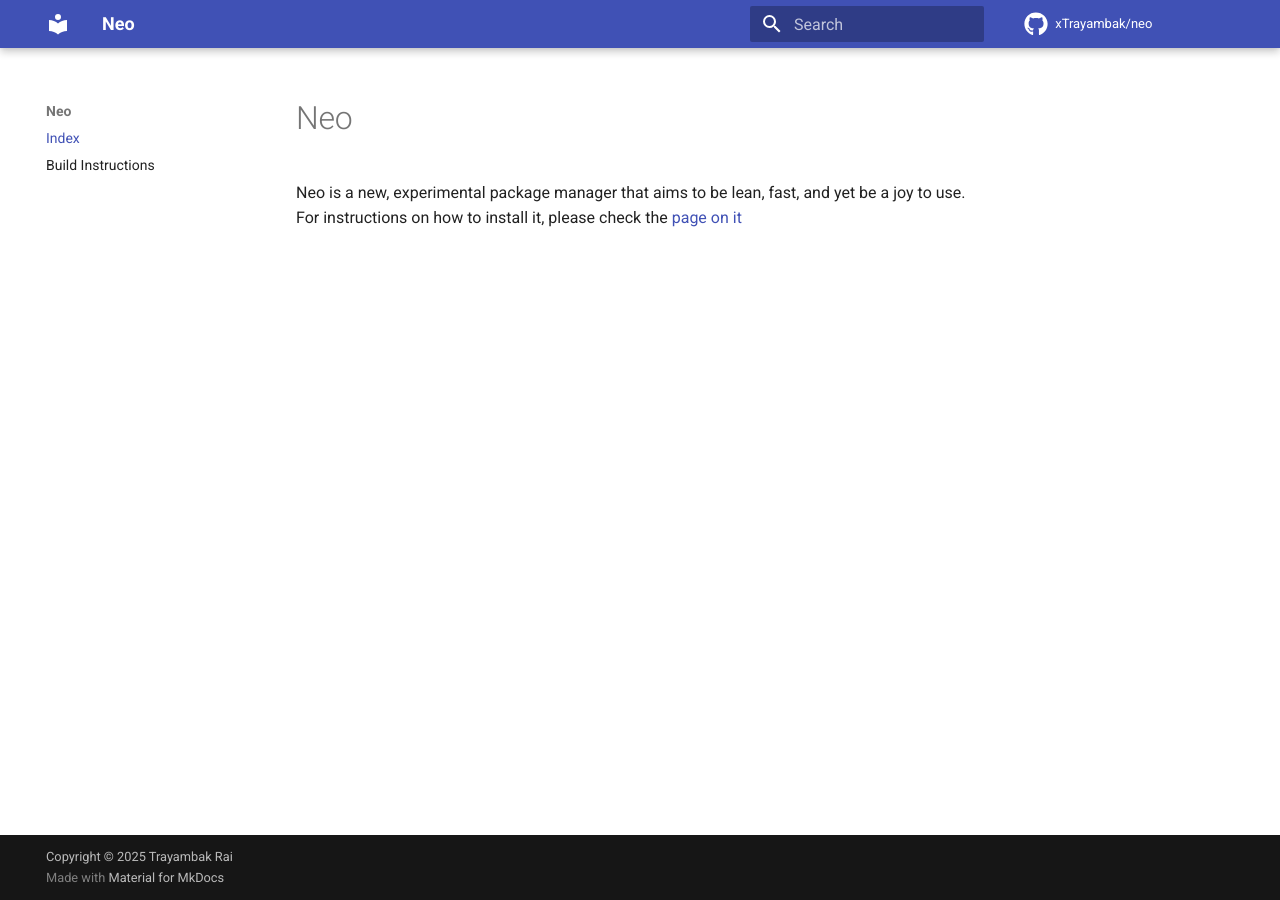
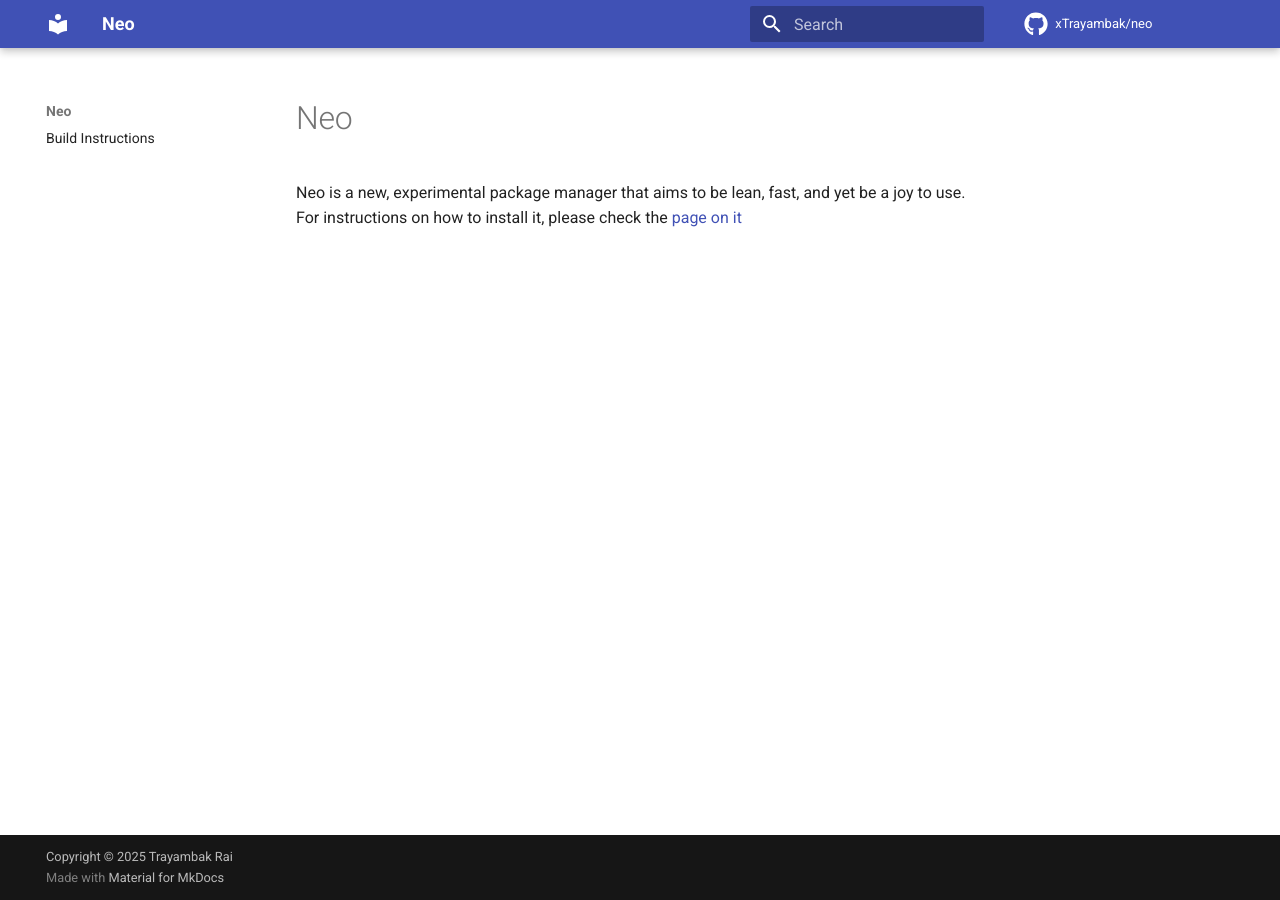
Before and after one commit to xTrayambak/neo, an MkDocs documentation site: the page built from docs/index.md, in a window 1280 px wide. Built offline with MkDocs 1.6.1 and Material for MkDocs 9.7.7, drawn with Linux system fonts in a browser that asks for light colours; comment, search, counter and statistics services are not loaded.

Commit message:
fix: docs: capitalization of filenames

```diff
--- a/mkdocs.yml
+++ b/mkdocs.yml
@@ -14,5 +14,4 @@
 use_directory_urls: true
 
 nav:
-  - Index: INDEX.md
-  - Build Instructions: BUILDING.md
+  - Build Instructions: building.md
```
Also changed, not shown: docs/building.md (renamed from docs/BUILDING.md), docs/index.md (renamed from docs/INDEX.md).
